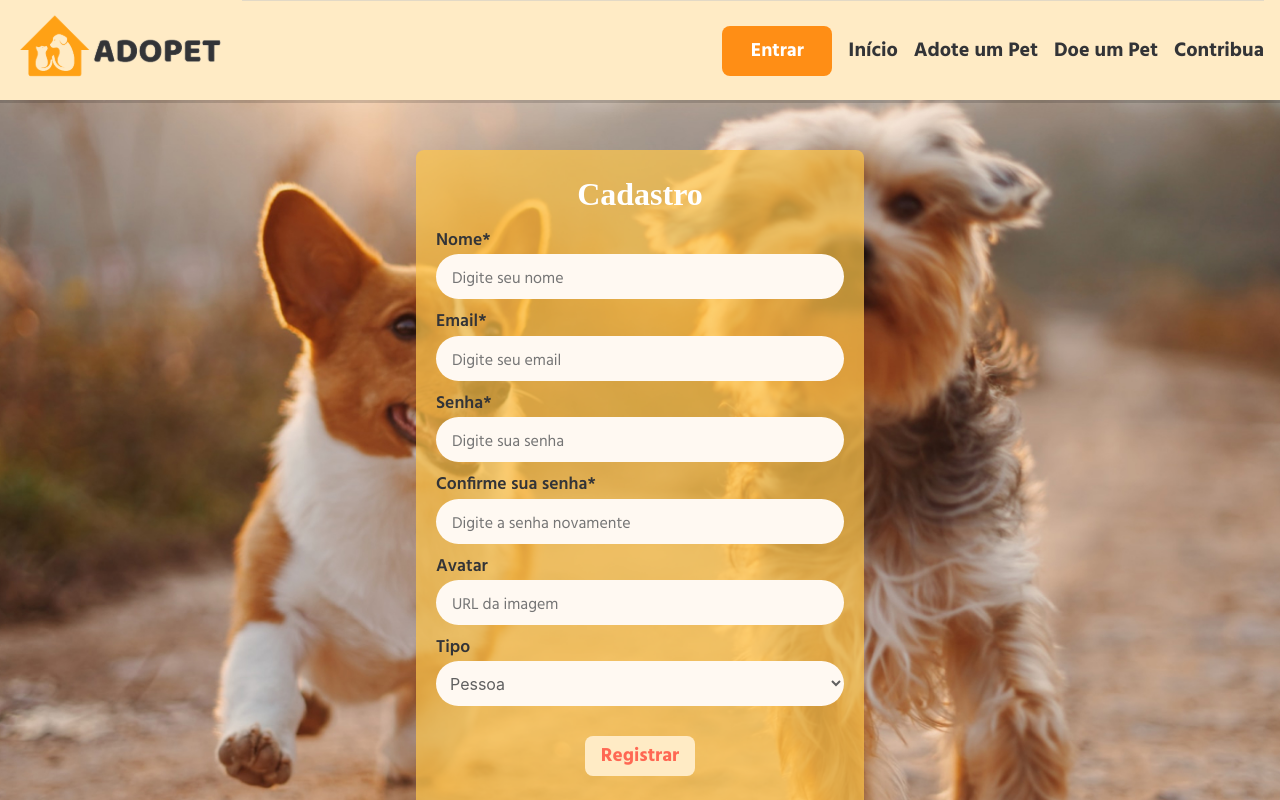
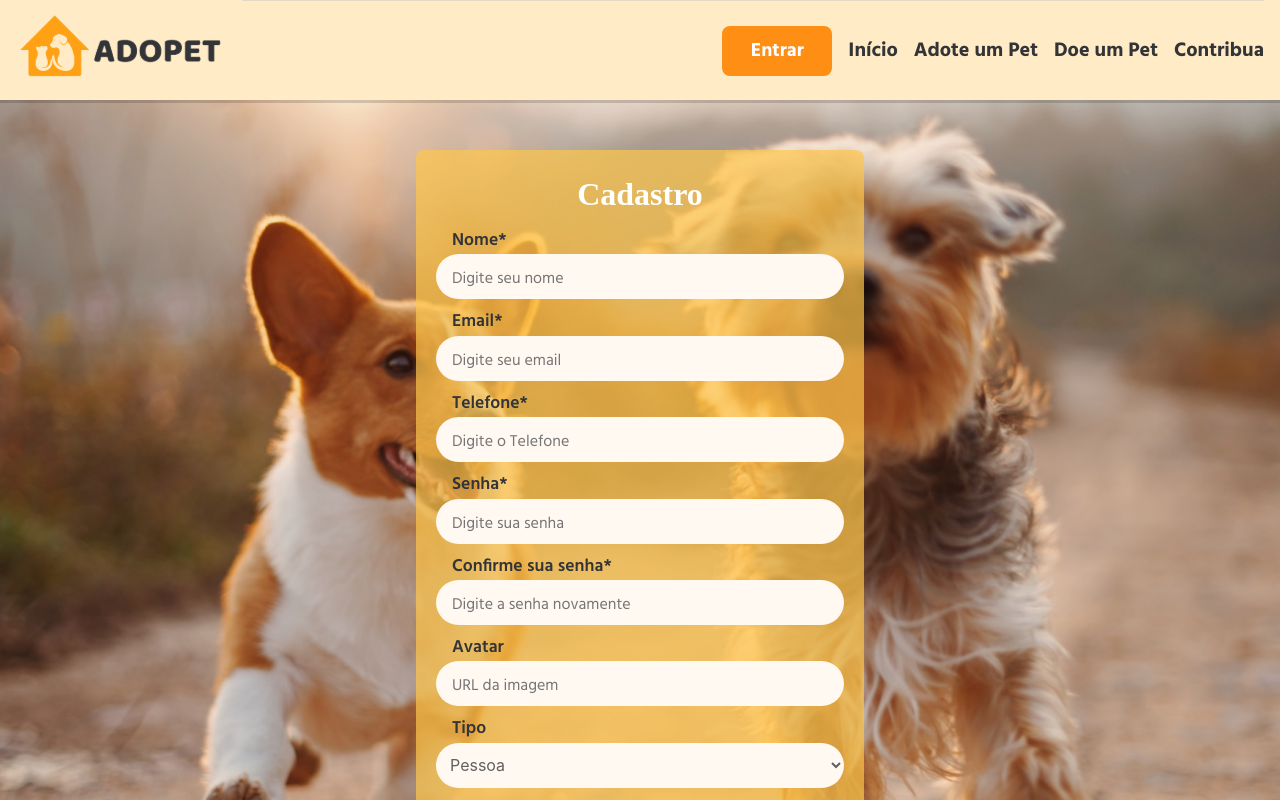
Before and after one commit to werikscs/adopet, a React (Create React App) app: page /cadastro in a window 1280 px wide. Shown: the top 800 px of the page. Built offline with nearby package versions, Linux system fonts and the light colour scheme; a web font is replaced by a local one.

Commit message:
feat: add input telefone

```diff
--- a/src/pages/Cadastro/index.jsx
+++ b/src/pages/Cadastro/index.jsx
@@ -22,13 +22,20 @@ const Cadastro = () => {
       .required("Nome obrigatório")
       .min(3, "Mínimo 3 caracteres"),
     email: yup.string().required("Email obrigatório").email("E-mail inválido"),
+    phone: yup
+      .string()
+      .min(11, "Minimo 11 números")
+      .matches(
+        /^\(?[1-9]{2}\)? ?(?:[2-8]|9[1-9])[0-9]{3}\-?[0-9]{4}$/,
+        "Conter somente numeros"
+      ),
     password: yup
       .string()
       .required("Senha obrigatória")
       .min(6, "Mínimo 6 caracteres")
       .matches(
         /^(?=.*\d)(?=.*[a-z])(?=.*[A-Z])(?=.*[$*&@#])[0-9a-zA-Z$*&@#]{6,}$/,
-        "Senha deve conter uma letra maiúscula, um número e um símbolo"
+        "Senha deve conter uma letra maiúscula, um número e um desses símbolos($*&@#)"
       ),
     confirmPassword: yup
       .string()
@@ -88,6 +95,14 @@ const Cadastro = () => {
           register={register}
         />
         <Input
+          label="Telefone*"
+          type="text"
+          placeholder="Digite o Telefone"
+          name="phone"
+          error={errors.phone?.message}
+          register={register}
+        />
+        <Input
           label="Senha*"
           type="password"
           name="password"
--- a/src/pages/Cadastro/style.js
+++ b/src/pages/Cadastro/style.js
@@ -41,6 +41,7 @@ export const Container = styled.div`
       color: var(--color-title);
       font-weight: 600;
       font-size: 1.1rem;
+      padding-left: 16px;
     }
 
     h3,
--- a/src/pages/Login/style.js
+++ b/src/pages/Login/style.js
@@ -47,6 +47,7 @@ export const Container = styled.div`
       color: var(--color-title);
       font-weight: 600;
       font-size: 1.1rem;
+      padding-left: 16px;
     }
 
     h3,
```
